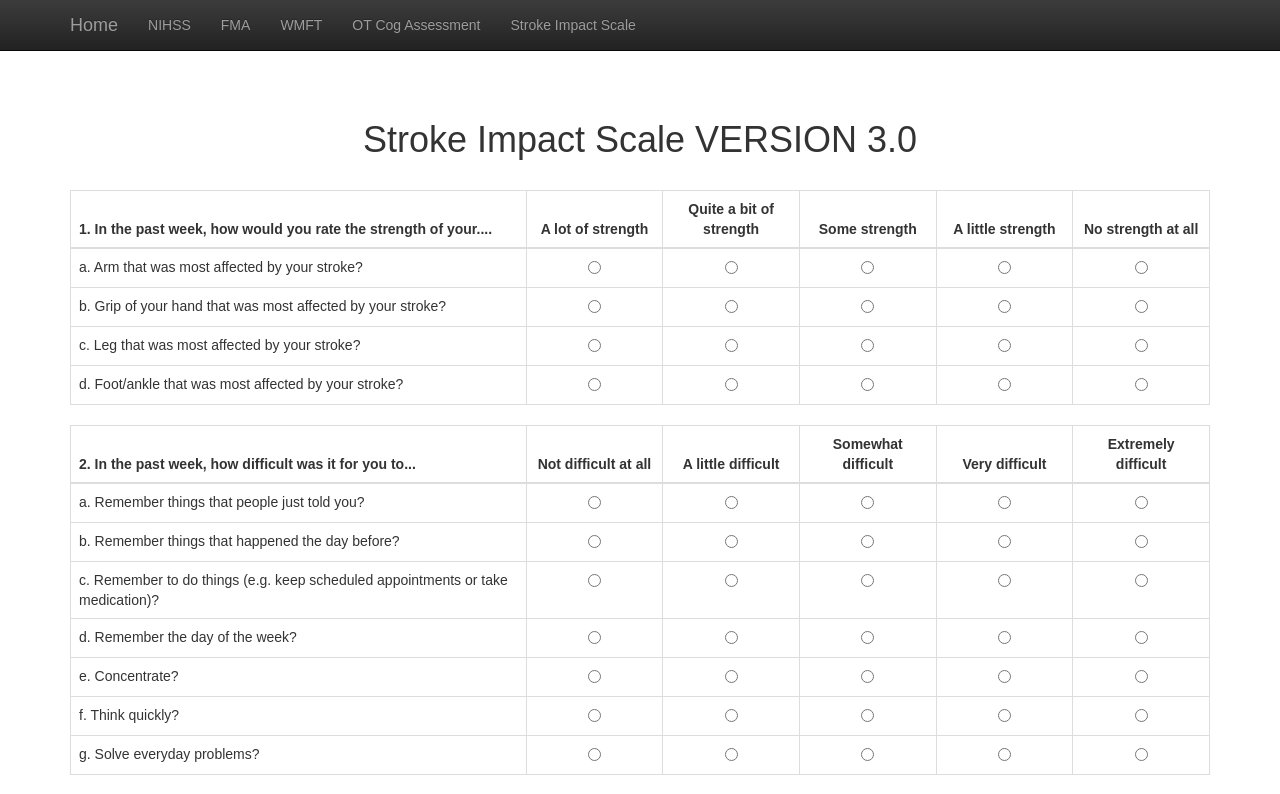
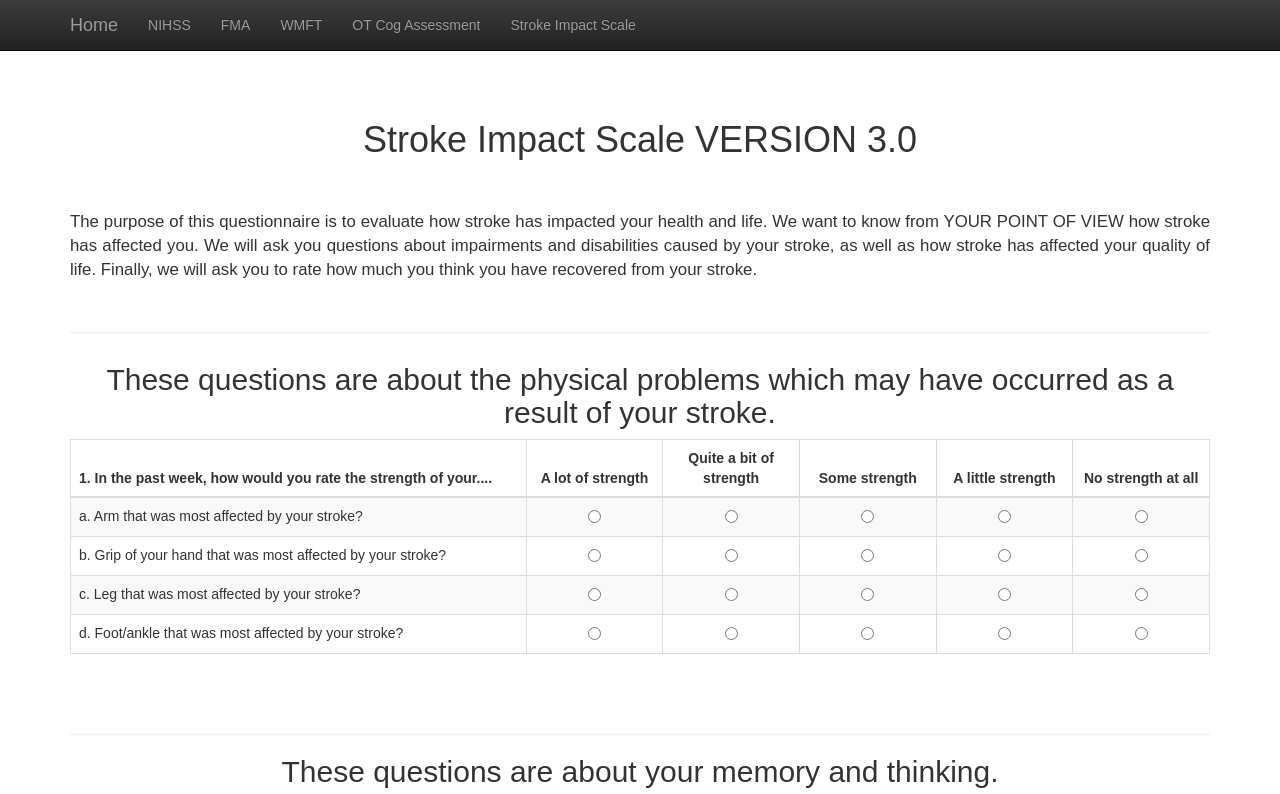
Before and after one commit to npnl/ScoreAssesmentWebForms, a React (Create React App) app: page /ScoreAssessmentWebForms/SisInputForm in a window 1280 px wide. Shown: the top 794 px of the page. Built offline with nearby package versions, Linux system fonts and the light colour scheme.

Commit message:
Adds each table descriptions in SIS form

```diff
--- a/src/components/DownloadCSV.js
+++ b/src/components/DownloadCSV.js
@@ -34,7 +34,7 @@ class DownloadCSV extends React.Component {
 		values.forEach(function(value) {
 			var text = value.toString();
 
-			if (text.indexOf(separator) == -1 && text.indexOf('"') == -1) {
+			if (text.indexOf(separator) === -1 && text.indexOf('"') === -1) {
 				result.push(text);
 			} else {
 				result.push('"' + text.replace(/"/g, '""') + '"');
--- a/src/components/SisAssessmentTable.js
+++ b/src/components/SisAssessmentTable.js
@@ -13,14 +13,7 @@ class SisAssessmentTable extends React.Component {
 			option_values: this.props.data.option_values
 		};
 
-		this.handleChange = this.handleChange.bind(this);
 		this.scoreChanged = this.scoreChanged.bind(this);
-	}
-
-	handleChange(event) {
-		return;
-		this.setState({score: event.target.value});
-		this.props.scoreChanged(this.state.item_no, this.state.index, event.target.value);
 	}
 
 	scoreChanged(sub_question_id, value){
@@ -36,11 +29,13 @@ class SisAssessmentTable extends React.Component {
 		}
 
 		var table_rows = [];
-		for (var i = 0; i < this.state.options.length; i++) {
+		for (i = 0; i < this.state.options.length; i++) {
 			table_rows.push(<CustomRadioButtons scoreChanged={this.scoreChanged} option_name={this.state.options[i]} option_values={this.state.option_values} />);
 		}
-		var table = (
-			<table className="table table-bordered">
+		var output = (
+			<div>
+				<h2>{this.state.description}</h2>
+				<table className="table table-bordered table-striped">
 					<thead>
 						<tr>
 							{table_headings}
@@ -50,8 +45,11 @@ class SisAssessmentTable extends React.Component {
 						{table_rows}
 					</tbody>
 				</table>
+				<br/><br/>
+				<hr/>
+			</div>
 			);
-		return table;
+		return output;
 	}
 }
 
--- a/src/components/SisInputForm.js
+++ b/src/components/SisInputForm.js
@@ -1,6 +1,5 @@
 // SisInputForm.js
 import React from 'react';
-import AnchorLink from 'react-anchor-link-smooth-scroll'
 import SisAssessmentTable from './SisAssessmentTable'
 import DownloadCSV from './DownloadCSV'
 
@@ -45,14 +44,16 @@ class SisInputForm extends React.Component {
 		return(
 			<div className="container" style={{marginTop: 100 + 'px'}}>
 				<div className="form-title">
-					<h1>Stroke Impact Scale VERSION 3.0</h1>
+					<h1>Stroke Impact Scale VERSION 3.0</h1><br/><br/>
+					<p className="sis-description">The purpose of this questionnaire is to evaluate how stroke has impacted your health and life. We want to know from YOUR POINT OF VIEW how stroke has affected you. We will ask you questions about impairments and disabilities caused by your stroke, as well as how stroke has affected your quality of life. Finally, we will ask you to rate how much you think you have recovered from your stroke.</p><br/>
+					<hr/>
 				</div>
 				<div>
 					{tables}
 				</div>
 
 				<div className="download-btn">
-					<DownloadCSV dataHandler={this.getCSVData} subjectId={""} date={""} filename={"SIS.csv"} hideNode={true} is_enabled={true}/>
+					<DownloadCSV dataHandler={this.getCSVData} subjectId={"SIS"} date={""} filename={"Input.csv"} hideNode={true} is_enabled={true}/>
 				</div>
 
 			</div>
--- a/src/data/SisData.js
+++ b/src/data/SisData.js
@@ -142,17 +142,6 @@ export const getSisData = () => {
 	table_data.push(row);
 
 	row = {
-		description: '',
-		headings: [
-				],
-		options: [
-				],
-		option_values: [5, 4, 3, 2, 1]
-	};
-	table_data.push(row);
-
-
-	row = {
 		description: 'The following questions are about your ability to use your hand that was MOST AFFECTED by your stroke.',
 		headings: [
 				'7. In the past 2 weeks, how difficult was it to use your hand that was most affected by your stroke to...',
--- a/src/index.css
+++ b/src/index.css
@@ -37,6 +37,11 @@ td {
 
 td input {
 	width: 100%;
+}
+
+.sis-description {
+	text-align: justify;
+	font-size: 120%;
 }
 
 
```
Lines whose indentation alone changed are shown as unchanged.
